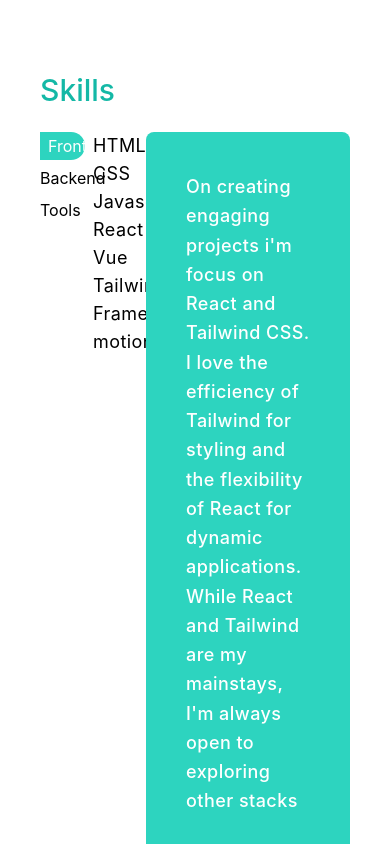
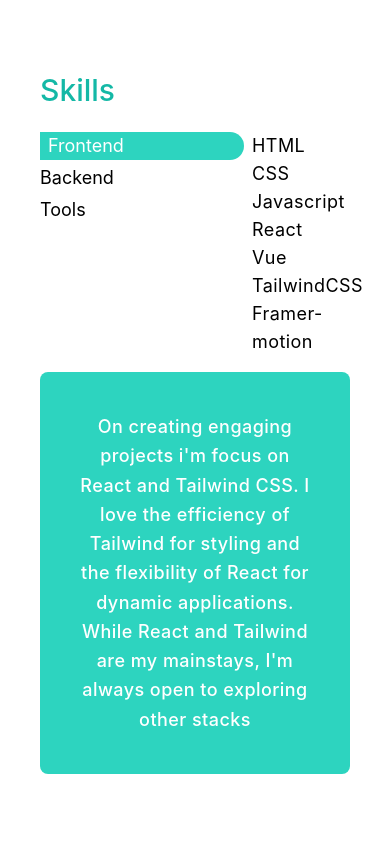
Before and after one commit to Andrewij21/DreDev, a React (Vite) app: page / in a window 390 px wide. Shown: the part 3560-4404 px from the top of the page. Built offline with nearby package versions, Linux system fonts and the light colour scheme.

Commit message:
refactor:  responsive

```diff
--- a/src/components/Portofolio.jsx
+++ b/src/components/Portofolio.jsx
@@ -17,7 +17,7 @@ export default function Portofolio() {
         <h3 className="text-3xl font-medium text-teal-500 dark:text-teal-400 mb-2">
           Portofolio
         </h3>
-        <p className="text-md py-2 text-gray-800 leading-8 dark:text-white">
+        <p className="py-2 text-gray-800 leading-8 dark:text-white">
           Most projects that i created is related to API or Database so if you
           want to see my Backend you can visited my
           <a
--- a/src/components/Service.jsx
+++ b/src/components/Service.jsx
@@ -31,7 +31,7 @@ export default function Service() {
         <h3 className="text-3xl font-medium text-teal-500  dark:text-teal-400 mb-2">
           Services I offer
         </h3>
-        <p className="text-md py-2 text-gray-800 dark:text-white">
+        <p className="py-2 text-gray-800 dark:text-white">
           Welcome to my Full Stack Development service! I specialize in
           seamlessly integrating front-end and back-end technologies to create
           dynamic web applications. Whether it&apos;s designing user-friendly
--- a/src/components/Skills.jsx
+++ b/src/components/Skills.jsx
@@ -43,8 +43,8 @@ export default function Skills() {
       <h3 className="text-3xl font-medium text-teal-500 dark:text-teal-400 justify-end mb-6">
         Skills
       </h3>
-      <div className="grid grid-cols-6 gap-x-2">
-        <div className="space-y-1 text-[1rem]">
+      <div className="grid grid-cols-6 gap-x-2 gap-y-4">
+        <div className="space-y-1 col-span-4 md:col-span-1">
           <button
             className={`${
               topic === "frontend"
@@ -83,7 +83,7 @@ export default function Skills() {
             ))}
           </ul>
         </div>
-        <div className="col-span-4 leading-relaxed tracking-wide bg-teal-400 dark:bg-gradient-to-b dark:from-cyan-500 text-white p-10 rounded-lg font-medium">
+        <div className="col-span-6 md:col-span-4 text-center md:text-left leading-relaxed tracking-wide bg-teal-400 dark:bg-gradient-to-b dark:from-cyan-500 text-white p-10 rounded-lg font-medium">
           {CONTENTS[topic].thought}
         </div>
       </div>
```
